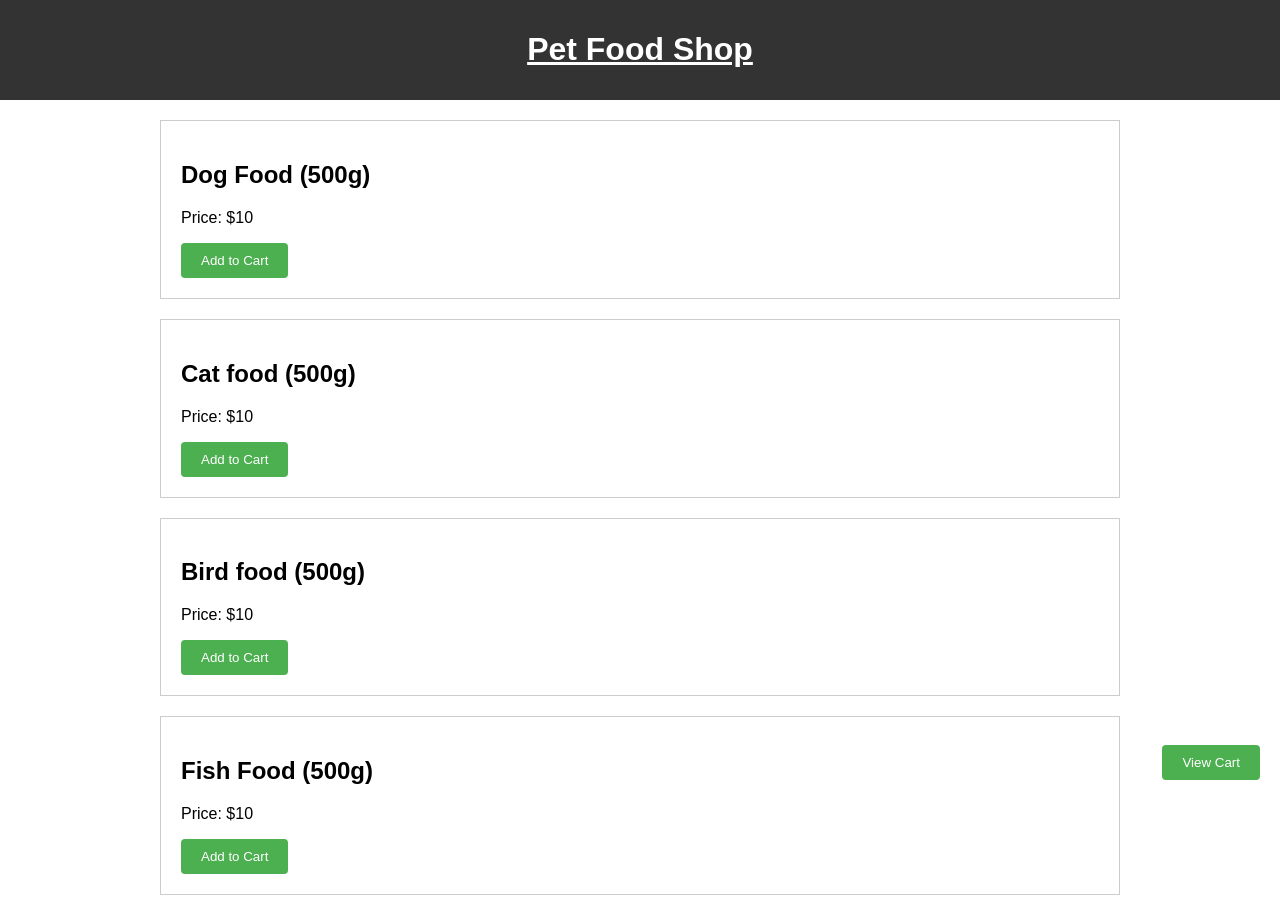
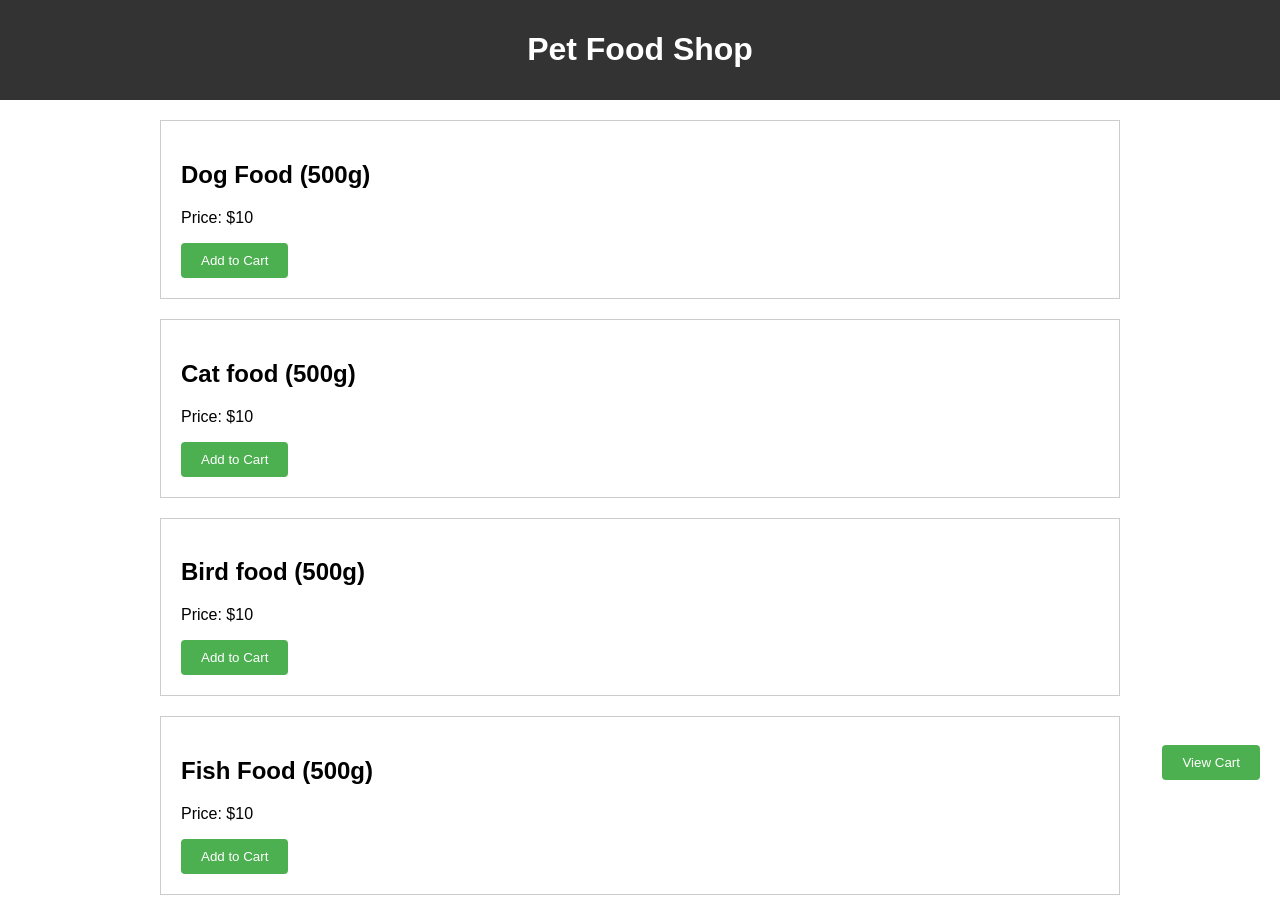
Before and after one commit to Shravan2073/Paw-Stop, a website: page UID_Proj_Pet_Food_2.html in a window 1280 px wide. Drawn offline with Linux system fonts and the light colour scheme.

Commit message:
Updated Foodstore Page

```diff
--- a/UID_Proj_Pet_Food_2.html
+++ b/UID_Proj_Pet_Food_2.html
@@ -4,6 +4,7 @@
 
     <head>
         <link rel="icon" href="logo.jpeg">
+
 
         <title>PawStop | Pet Food Shop </title>
 
@@ -64,7 +65,7 @@
     <body>
 
         <header>
-            <h1><u><strong>Pet Food Shop</strong></u></h1>
+            <h1><strong>Pet Food Shop</strong></h1>
         </header>
 
         <div class="container">
```
